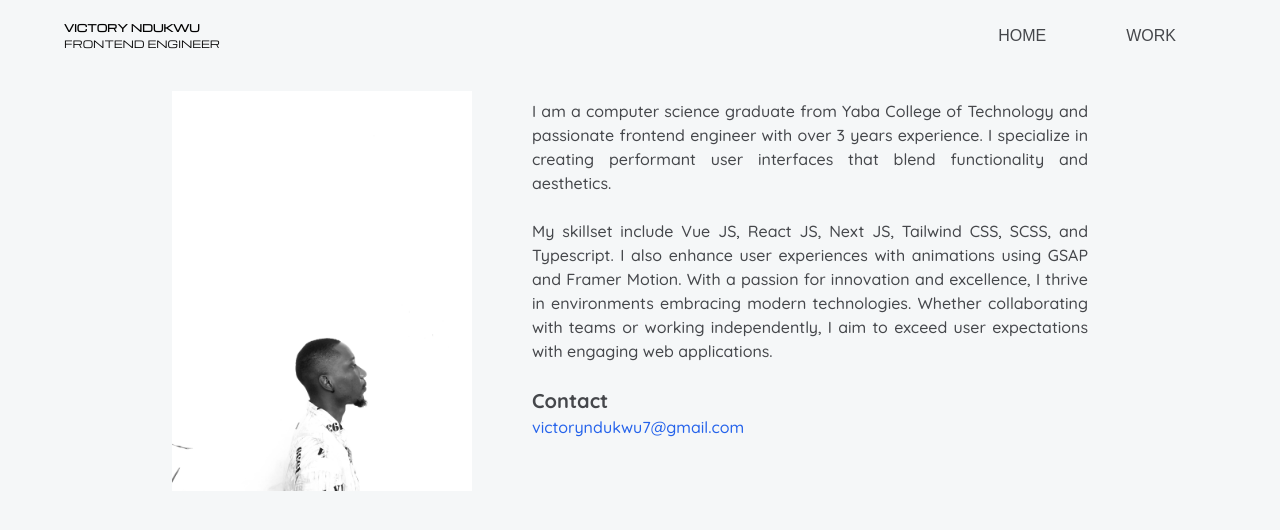
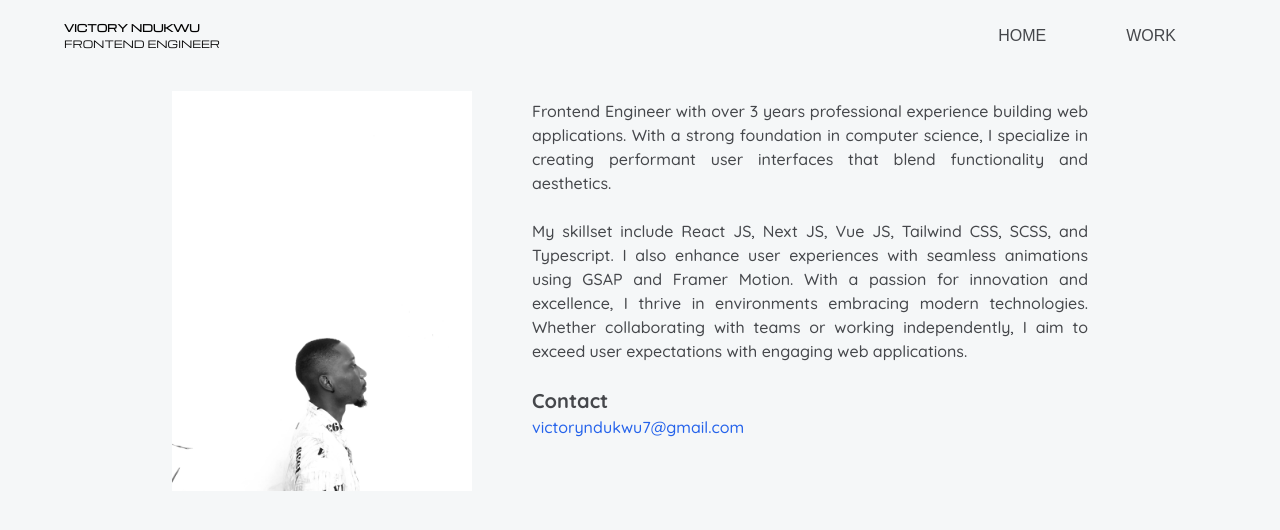
Before and after one commit to victoryndukwu/folio_v1, a Next.js app: page / in a window 1280 px wide. Shown: the top 530 px of the page. Built offline with nearby package versions, Linux system fonts and the light colour scheme; a web font is replaced by a local one.

Commit message:
chore: change the about information

```diff
--- a/app/components/ComingSoon.tsx
+++ b/app/components/ComingSoon.tsx
@@ -46,8 +46,8 @@ function ComingSoon() {
                         }}
                         className={`text-justify text-sm text-darkGray w-[90vw] ${quicksand.className}`}>
                         <div className={`flex flex-col text-justify my-2`}>
-                            <p className={`text-base font-medium `}>I am a computer science graduate from Yaba College of Technology and passionate frontend engineer with over 3 years experience. I specialize in creating performant user interfaces that blend functionality and aesthetics. <br /> <br />
-                                My skillset include Vue JS, React JS, Next JS, Tailwind CSS, SCSS, and Typescript. I also enhance user experiences with animations using GSAP and Framer Motion.
+                            <p className={`text-base font-medium `}>Frontend Engineer with over 3 years professional experience building web applications. With a strong foundation in computer science, I specialize in creating performant user interfaces that blend functionality and aesthetics. <br /> <br />
+                                My skillset include React JS, Next JS, Vue JS, Tailwind CSS, SCSS, and Typescript. I also enhance user experiences with seamless animations using GSAP and Framer Motion.
                                 With a passion for innovation and excellence, I thrive in environments embracing modern technologies. Whether collaborating with teams or working independently, I aim to exceed user expectations with engaging web applications. <br /> <br />
                                 <div className="text-start">
                                     <p className={`text-xl font-bold`}>Contact</p>
```
